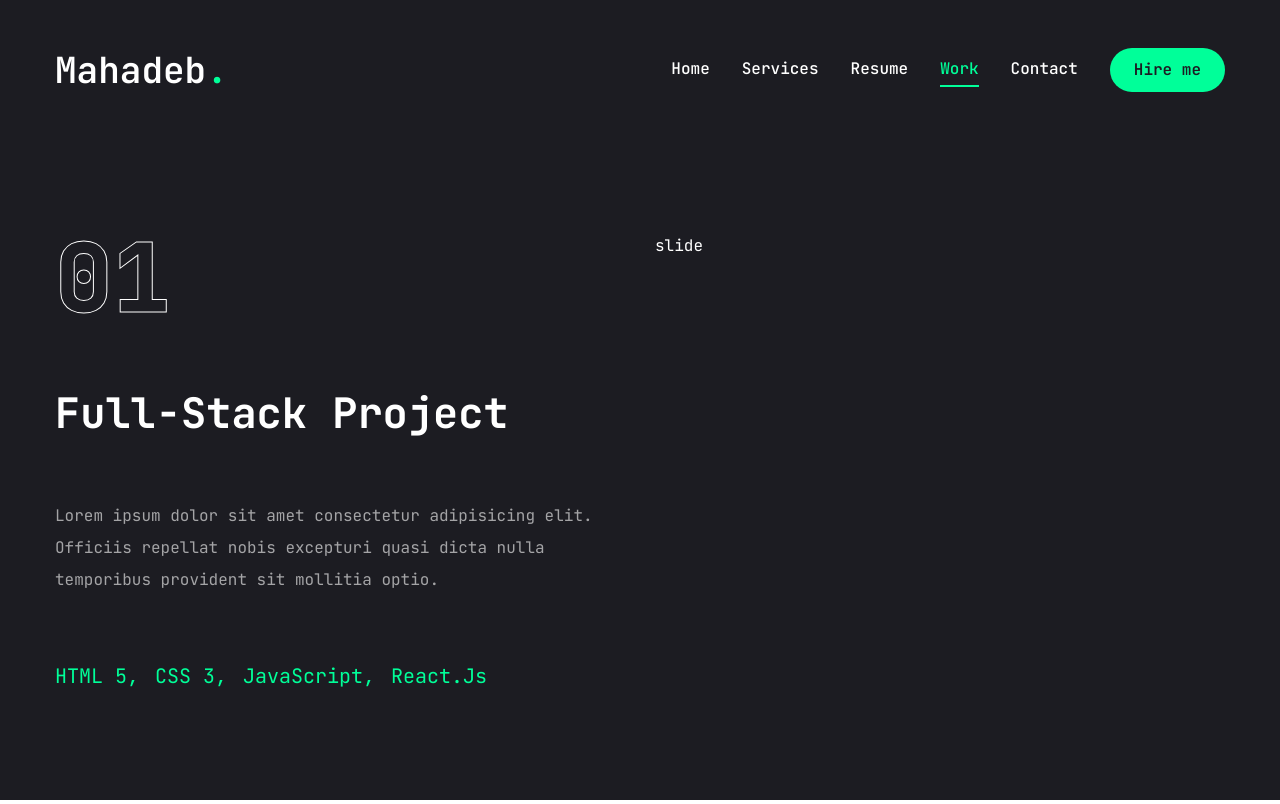
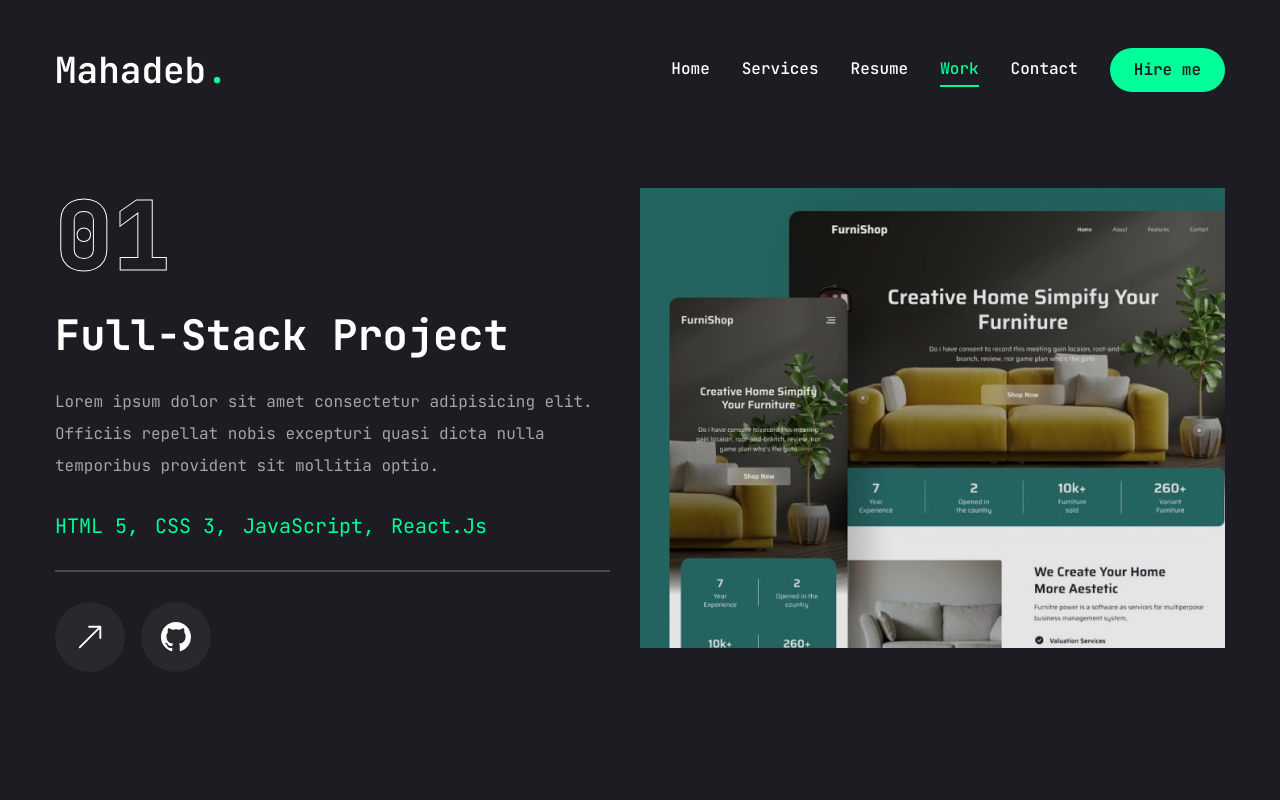
Before and after one commit to Skynet843/resume-website, a Next.js app: page /work in a window 1280 px wide. Built offline with nearby package versions, Linux system fonts and the light colour scheme.

Commit message:
Added swiper to show project images.

```diff
--- a/app/work/page.tsx
+++ b/app/work/page.tsx
@@ -17,6 +17,7 @@
 
 import Link from "next/link";
 import Image from "next/image";
+import WorkSliderBtns from "@/components/WorkSliderBtns";
 
 // projects data
 const projects = [
@@ -75,16 +76,32 @@
 const Work = () => {
   const [project, setProject] = useState(projects[0]);
 
+  const handleSlideChange = (swiper) => {
+    // get current slide index
+    const currentIndex = swiper.activeIndex;
+
+    // update project state based on current slide index
+    setProject(projects[currentIndex]);
+  };
+
   return (
-    <motion.div
+    <motion.section
       initial={{ opacity: 0 }}
-      animate={{ opacity: 1 }}
+      animate={{
+        opacity: 1,
+        transition: {
+          delay: 2.4,
+          duration: 0.4,
+          ease: "easeIn",
+        },
+      }}
       className="min-h-[80vh] flex flex-col justify-center py-12 xl:px-0"
     >
       <div className="container mx-auto">
         <div className="flex flex-col xl:flex-row xl:gap-[30px]">
           {/* text */}
           <div className="w-full xl:w-1/2 xl:h-[460px] flex flex-col xl:justify-between order-2 xl:order-none">
+            <div className="flex flex-col gap-[30px] h-1/2">
               {/* outline num */}
               <div className="text-8xl leading-none font-extrabold text-transparent text-outline">
                 {project.num}
@@ -108,13 +125,79 @@
                   </li>
                 ))}
               </ul>
+
+              {/* border */}
+              <div className="border border-white/20" />
+
+              {/* buttons */}
+              <div className="flex items-center gap-4">
+                {/* live project button */}
+                <Link href={project.live}>
+                  <TooltipProvider delayDuration={100}>
+                    <Tooltip>
+                      <TooltipTrigger className="w-[70px] h-[70px] rounded-full bg-white/5 flex justify-center items-center group">
+                        <BsArrowUpRight className="text-white text-3xl group-hover:text-accent" />
+                      </TooltipTrigger>
+                      <TooltipContent>
+                        <p>Live project</p>
+                      </TooltipContent>
+                    </Tooltip>
+                  </TooltipProvider>
+                </Link>
+
+                {/* github repo button */}
+                <Link href={project.github}>
+                  <TooltipProvider delayDuration={100}>
+                    <Tooltip>
+                      <TooltipTrigger className="w-[70px] h-[70px] rounded-full bg-white/5 flex justify-center items-center group">
+                        <BsGithub className="text-white text-3xl group-hover:text-accent" />
+                      </TooltipTrigger>
+                      <TooltipContent>
+                        <p>GitHub repo</p>
+                      </TooltipContent>
+                    </Tooltip>
+                  </TooltipProvider>
+                </Link>
+              </div>
+            </div>
           </div>
 
           {/* slide */}
-          <div className="w-full xl:w-1/2">slide</div>
+          <div className="w-full xl:w-1/2">
+            <Swiper
+              spaceBetween={30}
+              slidesPerView={1}
+              className="xl:h-[520px] mb-12"
+              onSlideChange={handleSlideChange}
+            >
+              {projects.map((project, index) => {
+                return (
+                  <SwiperSlide key={index} className="w-full">
+                    <div className="h-[460px] relative group flex justify-center items-center bg-pink-50/20 ">
+                      {/* overlay */}
+                      <div className="absolute top-0 bottom-0 w-full h-full bg-black/10 z-10"></div>
+
+                      {/* image */}
+                      <div className="relative w-full h-full">
+                        <Image
+                          src={project.image}
+                          fill
+                          className="object-cover"
+                          alt=""
+                        />
                       </div>
                     </div>
-    </motion.div>
+                  </SwiperSlide>
+                );
+              })}
+
+              {/* slider button */}
+              <WorkSliderBtns containerStyles="" btnStyles="" iconStyles="" />
+            </Swiper>
+          </div>
+        </div>
+      </div>
+    </motion.section>
   );
 };
 
```
Lines whose indentation alone changed are shown as unchanged.
